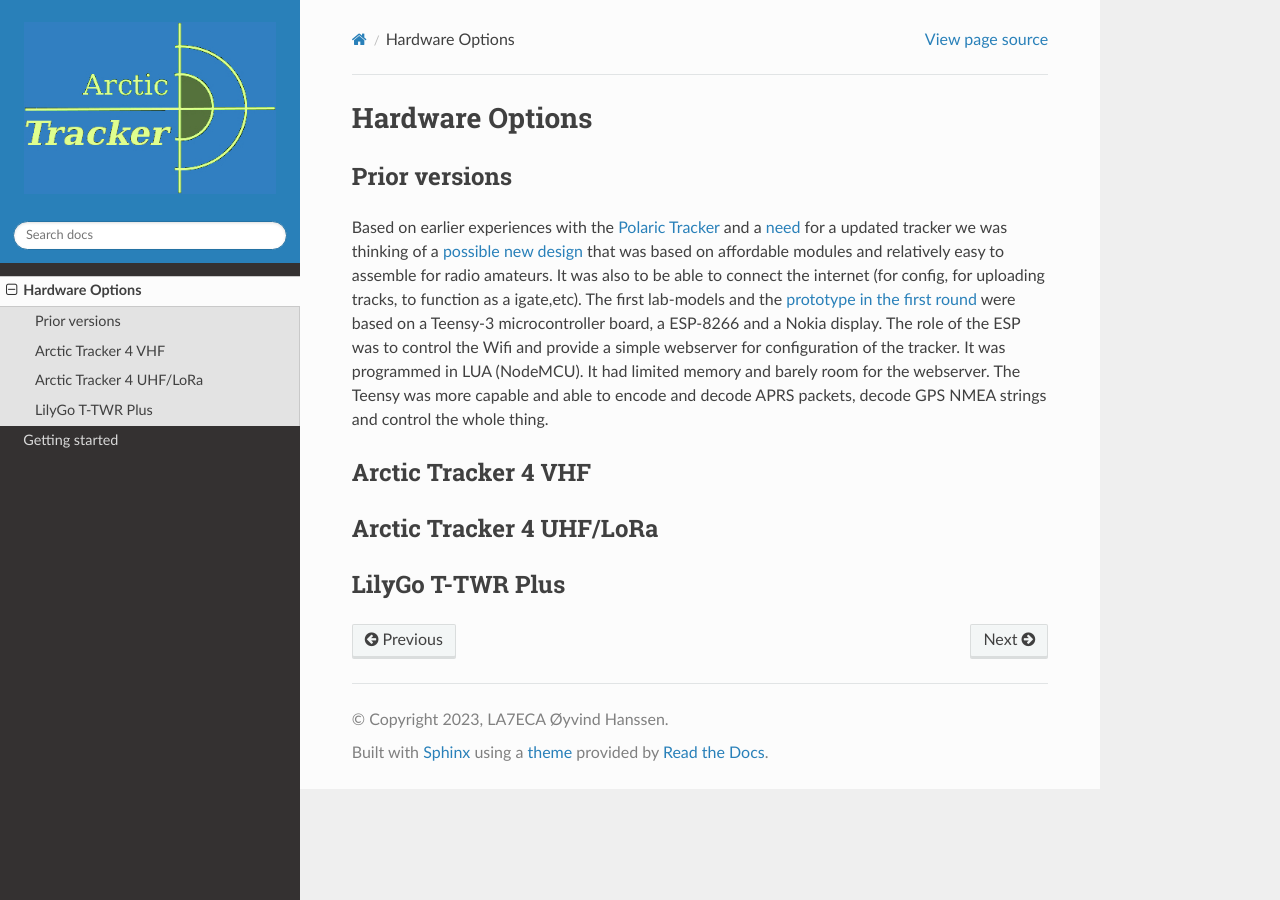
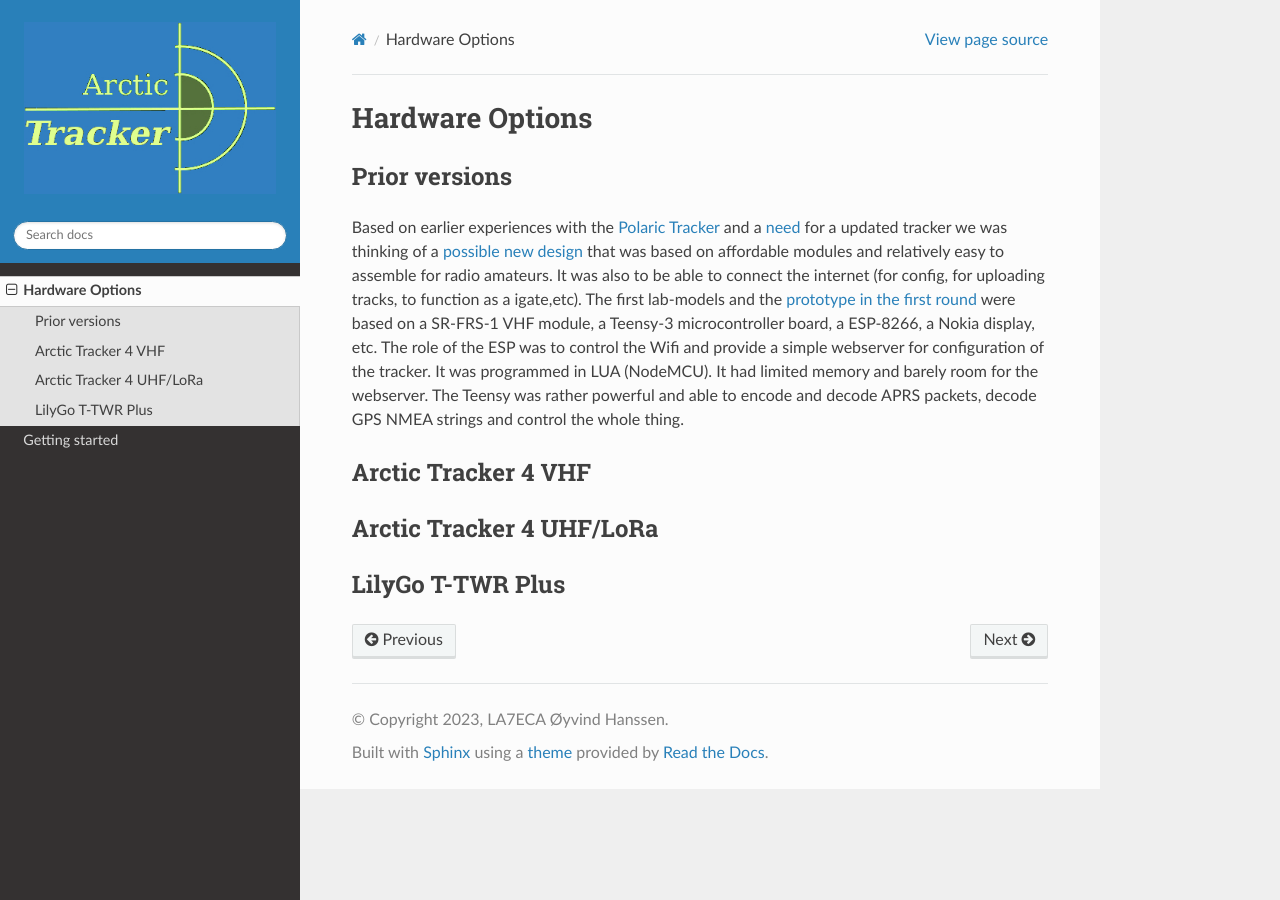
Before and after one commit to Hamlabs/ArcticTracker-docs, a Sphinx documentation site: the page built from docs/hardware.rst, in a window 1280 px wide. Built offline with Sphinx 7.4.7 and the Read the Docs theme 3.1.0, drawn with Linux system fonts in a browser that asks for light colours; pages that are not in the unit, such as notebooks, are missing from menus.

Commit message:
Update hardware.rst

```diff
--- a/docs/hardware.rst
+++ b/docs/hardware.rst
@@ -5,7 +5,7 @@
 
 Prior versions
 --------------
-Based on earlier experiences with the `Polaric Tracker <https://www.la3t.no/polarictracker/>`_ and a `need <http://hamlabs.no/2015/04/01/arctictracker/>`_ for a updated tracker we was thinking of a `possible new design <http://hamlabs.no/2015/04/01/towards-a-next-generation-tracker/>`_ that was based on affordable modules and relatively easy to assemble for radio amateurs. It was also to be able to connect the internet (for config, for uploading tracks, to function as a igate,etc). The first lab-models and the `prototype in the first round <http://hamlabs.no/2019/05/13/first-round-of-tracker-project/>`_ were based on a Teensy-3 microcontroller board, a ESP-8266 and a Nokia display. The role of the ESP was to control the Wifi and provide a simple webserver for configuration of the tracker. It was programmed in LUA (NodeMCU). It had limited memory and barely room for the webserver. The Teensy was more capable and able to encode and decode APRS packets, decode GPS NMEA strings and control the whole thing.
+Based on earlier experiences with the `Polaric Tracker <https://www.la3t.no/polarictracker/>`_ and a `need <http://hamlabs.no/2015/04/01/arctictracker/>`_ for a updated tracker we was thinking of a `possible new design <http://hamlabs.no/2015/04/01/towards-a-next-generation-tracker/>`_ that was based on affordable modules and relatively easy to assemble for radio amateurs. It was also to be able to connect the internet (for config, for uploading tracks, to function as a igate,etc). The first lab-models and the `prototype in the first round <http://hamlabs.no/2019/05/13/first-round-of-tracker-project/>`_ were based on a SR-FRS-1 VHF module, a Teensy-3 microcontroller board, a ESP-8266, a Nokia display, etc. The role of the ESP was to control the Wifi and provide a simple webserver for configuration of the tracker. It was programmed in LUA (NodeMCU). It had limited memory and barely room for the webserver. The Teensy was rather powerful and able to encode and decode APRS packets, decode GPS NMEA strings and control the whole thing.
 
 Arctic Tracker 4 VHF
 --------------------
```
